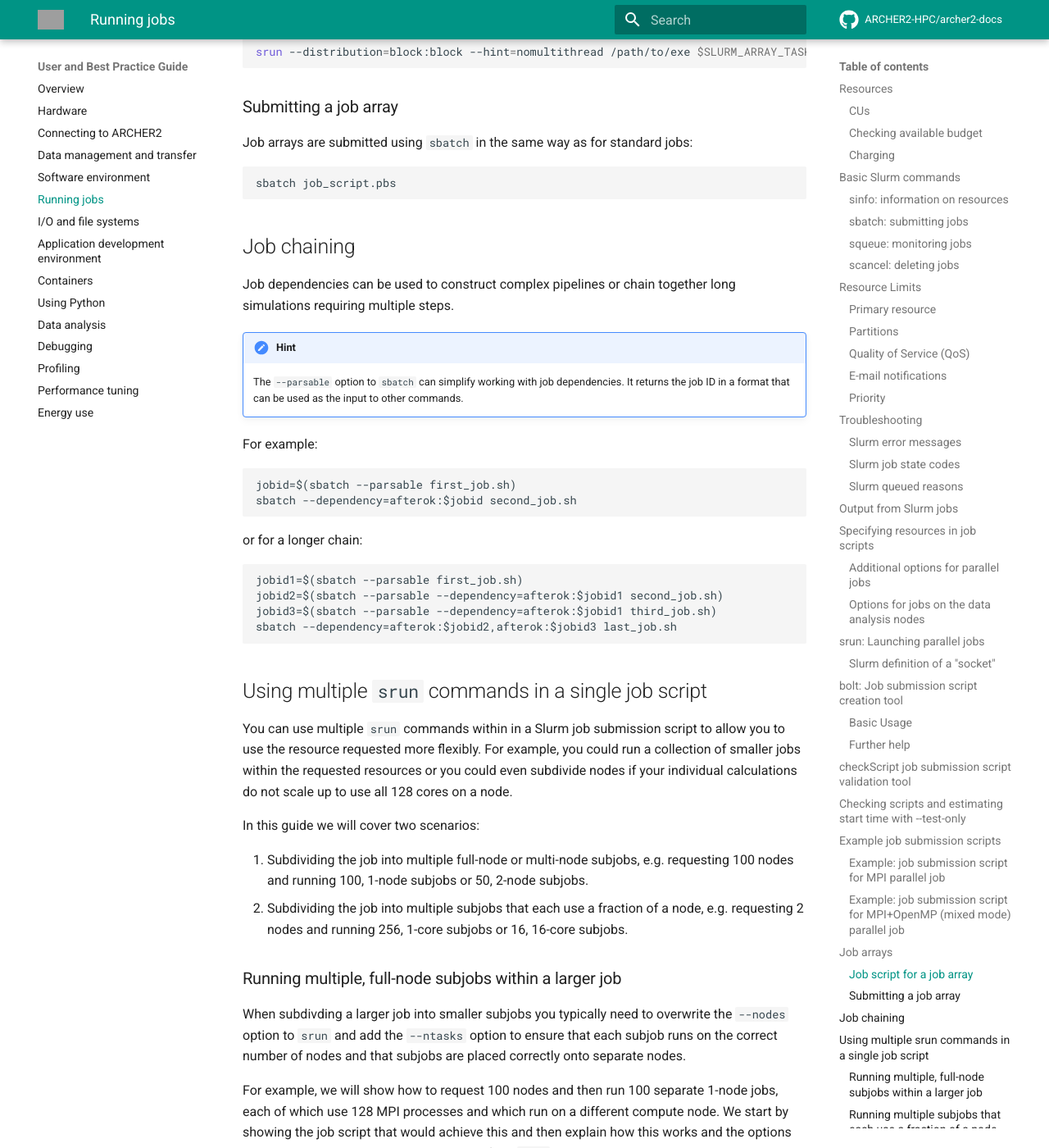
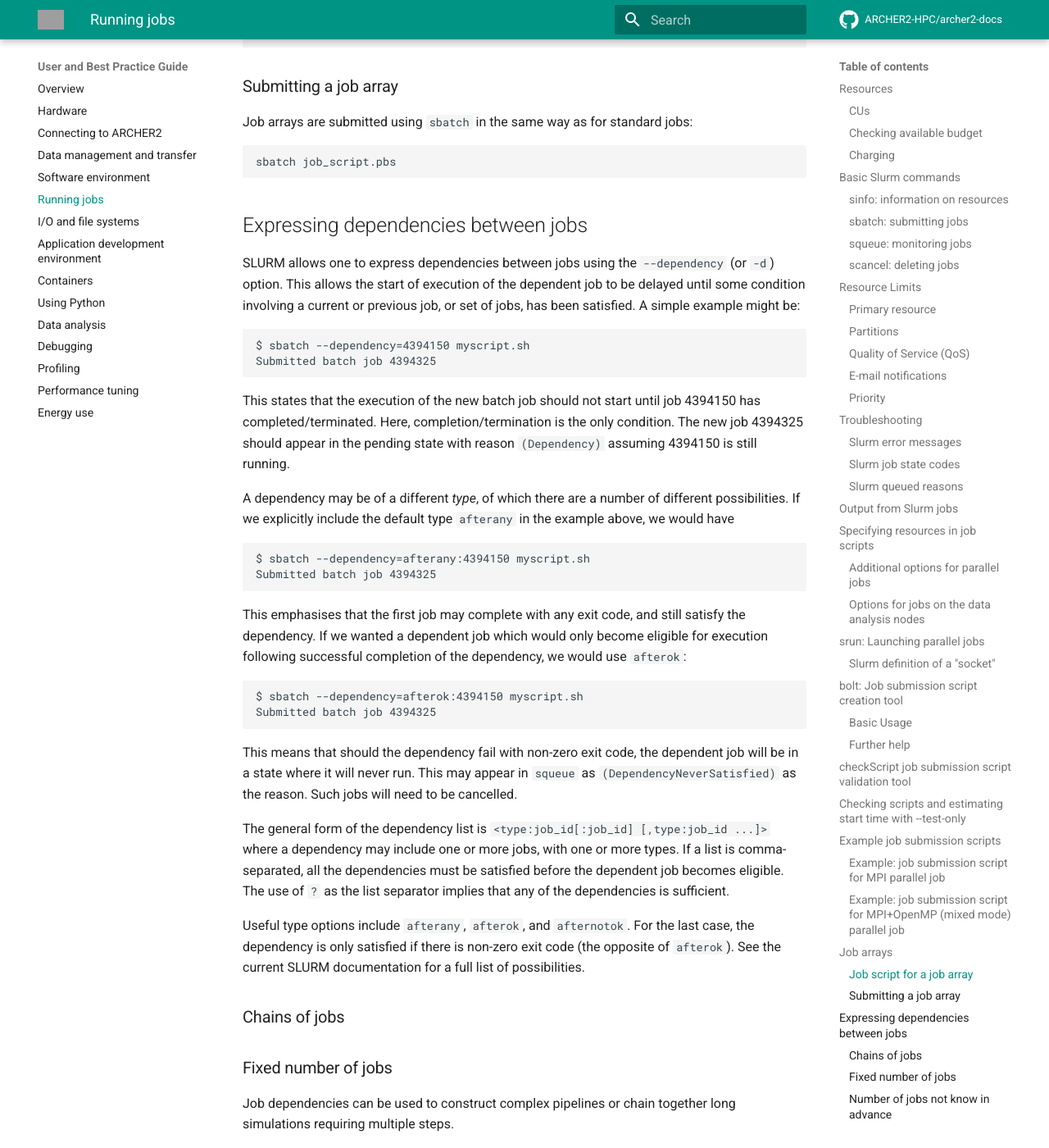
Before and after one commit to ARCHER2-HPC/archer2-docs, an MkDocs documentation site: the page built from docs/user-guide/scheduler.md, in a window 1280 px wide and 1400 px high, scrolled down 21833 px. Shown: the whole window at 82% size. Built offline with MkDocs 1.6.1 and Material for MkDocs 9.7.7, drawn with Linux system fonts in a browser that asks for light colours; comment, search, counter and statistics services are not loaded; some of the changed text lies outside the part shown; grey boxes are pictures that could not be loaded.

Commit message:
Dependencies and chains

````diff
--- a/docs/user-guide/scheduler.md
+++ b/docs/user-guide/scheduler.md
@@ -919,31 +919,106 @@ jobs:
 sbatch job_script.pbs
 ```
 
-## Job chaining
+## Expressing dependencies between jobs
+
+SLURM allows one to express dependencies between jobs using the `--dependency`
+(or `-d`) option. This allows the start of execution of the dependent job
+to be delayed until some condition involving a current or previous job, or
+set of jobs, has been satisfied. A simple example might be:
+```
+$ sbatch --dependency=4394150 myscript.sh
+Submitted batch job 4394325
+```
+This states that the execution of the new batch job should not start until
+job 4394150 has completed/terminated. Here, completion/termination is the
+only condition. The new job 4394325 should appear in the pending state with
+reason `(Dependency)` assuming 4394150 is still running.
+
+A dependency may be of a different _type_, of which there are a number
+of different possibilities. If we explicitly include the default type
+`afterany` in the example above, we would have
+```
+$ sbatch --dependency=afterany:4394150 myscript.sh
+Submitted batch job 4394325
+```
+This emphasises that the first job may complete with any exit code,
+and still satisfy the dependency.
+If we wanted a dependent job which would only become eligible for
+execution following successful completion of the dependency,
+we would use `afterok`:
+```
+$ sbatch --dependency=afterok:4394150 myscript.sh
+Submitted batch job 4394325
+```
+This means that should the dependency fail with non-zero exit
+code, the dependent job will be in a state where it will never run.
+This may appear in `squeue` as `(DependencyNeverSatisfied)` as the reason.
+Such jobs will need to be cancelled.
+
+The general form of the dependency list is `<type:job_id[:job_id] [,type:job_id ...]>` where a dependency may include one or more jobs, with one or more types.
+If a list is comma-separated, all the dependencies must be satisfied before the
+dependent job becomes eligible. The use of `?` as the list separator implies
+that any of the dependencies is sufficient.
+
+Useful type options include `afterany`, `afterok`, and `afternotok`. For the
+last case, the dependency is only satisfied if there is non-zero exit code
+(the opposite of `afterok`). See the current SLURM documentation for a full
+list of possibilities.
+
+### Chains of jobs
+
+### Fixed number of jobs
 
 Job dependencies can be used to construct complex pipelines or chain
 together long simulations requiring multiple steps.
 
-!!! hint
-    The `--parsable` option to `sbatch` can simplify working with job
-    dependencies. It returns the job ID in a format that can be used as the
-    input to other commands.
-
-For example:
-
+For example, if we have just two jobs, the following shell script extract
+will submit the second dependent on the first, irrespective of actual job
+ID:
 ```
 jobid=$(sbatch --parsable first_job.sh)
-sbatch --dependency=afterok:$jobid second_job.sh
-```
-
-or for a longer chain:
-
+sbatch --dependency=afterok:${jobid} second_job.sh
+```
+where we have used the `--parsable` option to `sbatch` to return
+just the new job ID (without the `Submitted batch job`).
+
+This can be extended to a longer chain as required:
 ```
 jobid1=$(sbatch --parsable first_job.sh)
-jobid2=$(sbatch --parsable --dependency=afterok:$jobid1 second_job.sh)
-jobid3=$(sbatch --parsable --dependency=afterok:$jobid1 third_job.sh)
-sbatch --dependency=afterok:$jobid2,afterok:$jobid3 last_job.sh
-```
+jobid2=$(sbatch --parsable --dependency=afterok:${jobid1} second_job.sh)
+jobid3=$(sbatch --parsable --dependency=afterok:${jobid1} third_job.sh)
+sbatch --dependency=afterok:$jobid2,afterok:${jobid3} last_job.sh
+```
+Note jobs 2 and 3 are dependent on job 1 (only), but the final job is
+dependent on both jobs 2 and 3.
+
+
+### Number of jobs not know in advance
+
+This automation may be taken a step further to a case where a
+submission script propagates itself. E.g., a script might include
+```
+#SBATCH ...
+
+sbatch --dependency=afterok:${SLURM_JOB_ID} thisscript.sh
+
+# work here...
+srun ...
+```
+where the original submission of the script will submit a new instance
+of itself dependent on its own successful completion. This can be useful
+in situations
+where, e.g., simulations with checkpoint/restart need to continue until
+some criterion is met. Some care may be required to ensure the script
+logic is correct in determining the criterion for stopping: it is
+best to start with a small/short test example.
+Incorrect logic and/or errors may lead to a rapid proliferation of
+submitted jobs.
+
+Termination of such chains needs to be arranged either via appropriate
+logic in the script, or manual intervention to cancel pending jobs when
+no longer required.
+
 
 ## Using multiple `srun` commands in a single job script
 
@@ -1974,8 +2049,8 @@ export MPICH_SINGLE_HOST_ENABLED=0
     the same node.
 
 If two or more heterogeneous components need to share a unique
-`MPI_COMM_WORLD`, a single `srun` invocation with the differrent
-components separated by a colon `:` should be used. Arguements
+`MPI_COMM_WORLD`, a single `srun` invocation with the different
+components separated by a colon `:` should be used. Arguments
 to the individual components of the `srun` control the placement of
 the tasks and threads for each component. For example, running the
 same `xthi-a` and `xthi-b` executables as above but now in a shared
@@ -2113,6 +2188,7 @@ Here we can see the eight MPI tasks from `xthi-a` each running with
 sixteen OpenMP threads. Then the 8 MPI tasks with no threading from
 `xthi-b` are spaced across the cores on the second node, one per NUMA region.
 
+
 ## Low priority access
 
 Low priority jobs are not charged against your allocation but will only run when
````
Also changed, not shown: other parts of docs/user-guide/scheduler.md (+3 -3 lines), docs/user-guide/analysis.md (+1 -1 lines).
